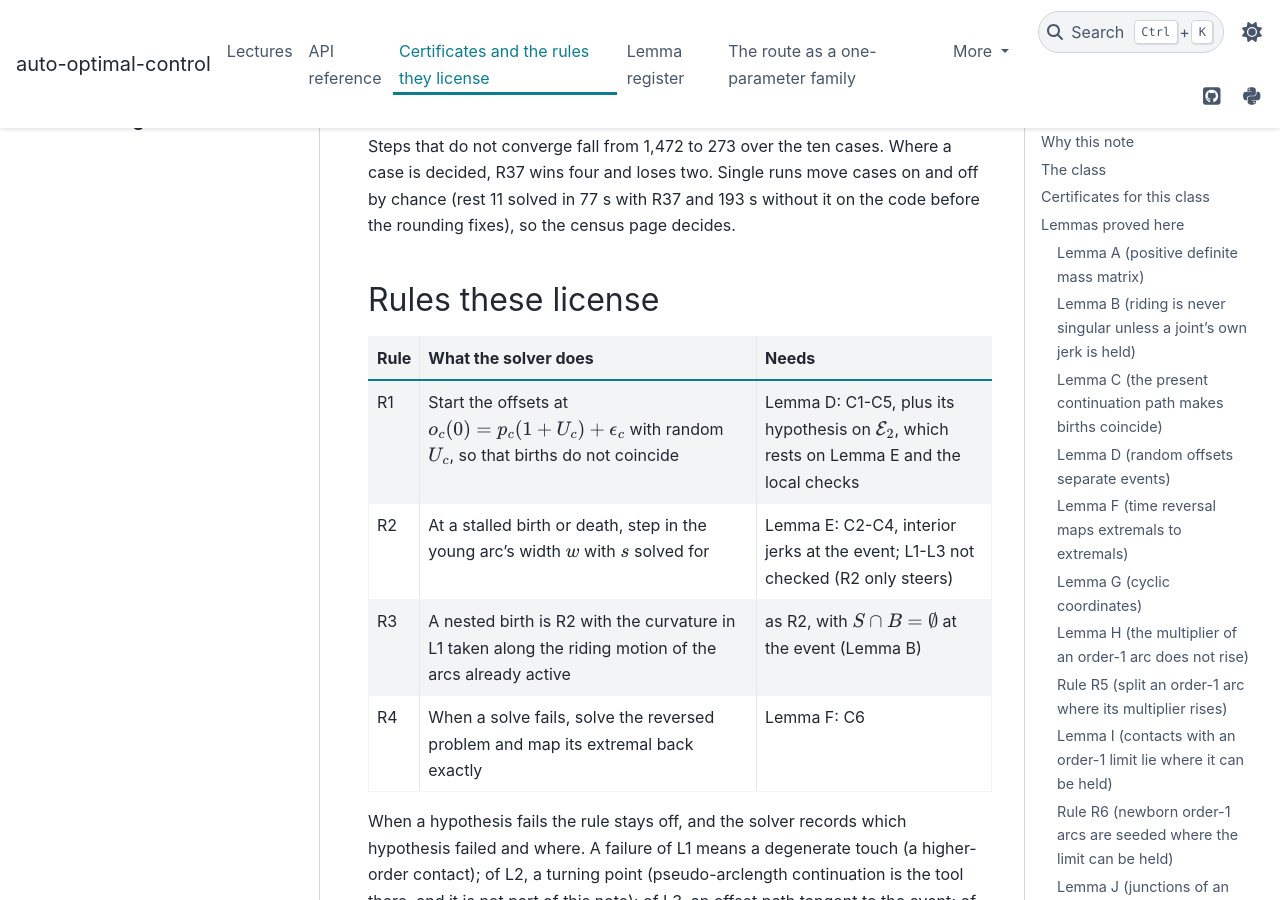
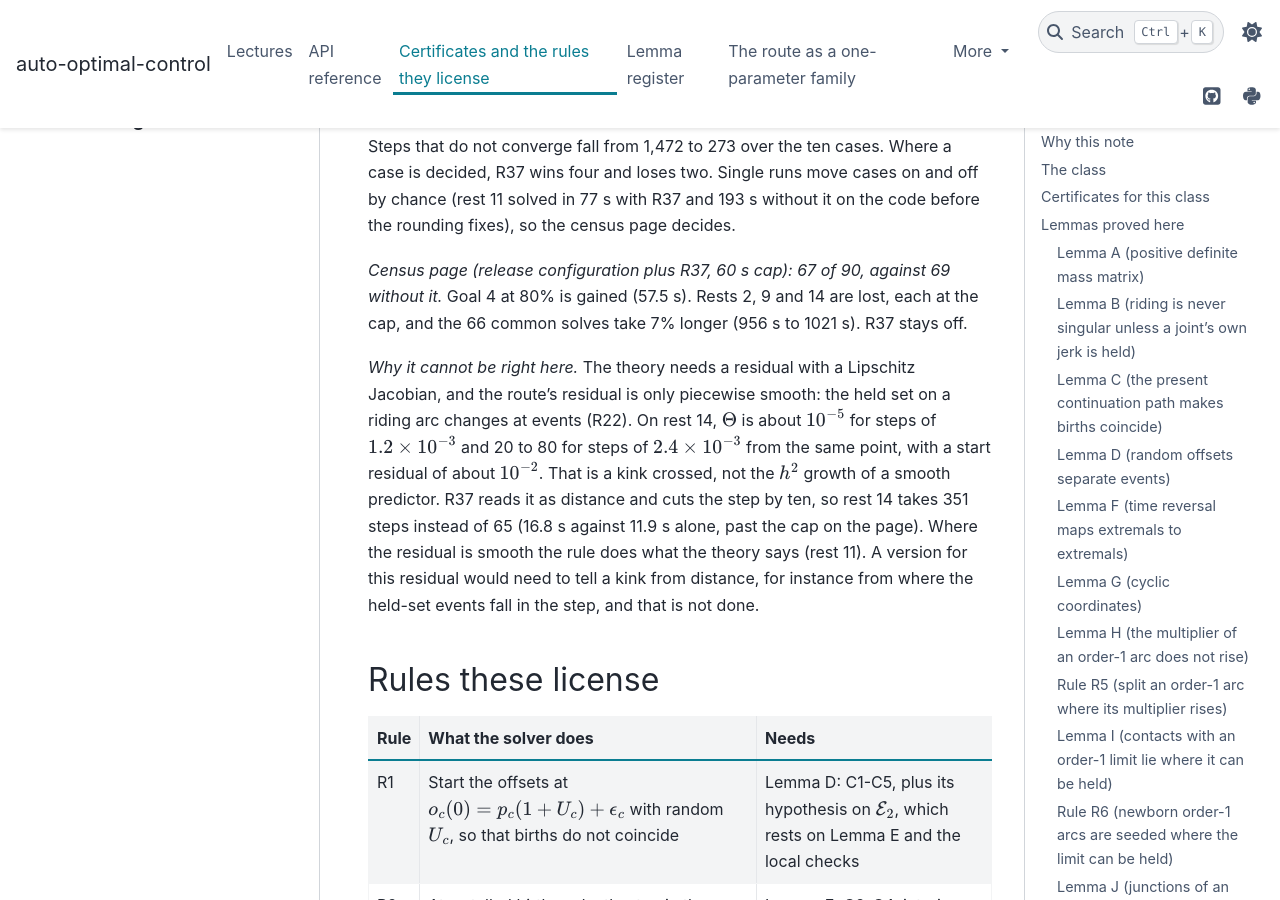
Before and after one commit to idm23/auto-optimal-control, a Sphinx documentation site: the page built from docs/notes/structure_certificates.md, in a window 1280 px wide and 900 px high, scrolled down 51386 px. Built offline with Sphinx 7.4.7 and the PyData theme 0.15.4, drawn with Linux system fonts in a browser that asks for light colours.

Commit message:
Notes and rule entry: R37 on the census page (67 against 69), and why
Co-Authored-By: Claude Opus 5.5 <noreply@anthropic.com>

```diff
--- a/docs/notes/structure_certificates.md
+++ b/docs/notes/structure_certificates.md
@@ -1961,10 +1961,25 @@ at once:
 | goal 9 at 80% | 251.1 s | unsolved (0.73) |
 | rest 1, rest 2, rest 8, rest 11 | unsolved | unsolved |
 
-Steps that do not converge fall from 1,472 to 273 over the ten cases. Where a case is decided, R37 wins
-four and loses two. Single runs move cases on and off by chance (rest 11 solved in 77 s
-with R37 and 193 s without it on the code before the rounding fixes), so the census page
-decides.
+Steps that do not converge fall from 1,472 to 273 over the ten cases. Where a case is
+decided, R37 wins four and loses two. Single runs move cases on and off by chance (rest 11
+solved in 77 s with R37 and 193 s without it on the code before the rounding fixes), so
+the census page decides.
+
+*Census page (release configuration plus R37, 60 s cap): 67 of 90, against 69 without it.*
+Goal 4 at 80% is gained (57.5 s). Rests 2, 9 and 14 are lost, each at the cap, and the 66
+common solves take 7% longer (956 s to 1021 s). R37 stays off.
+
+*Why it cannot be right here.* The theory needs a residual with a Lipschitz Jacobian, and
+the route's residual is only piecewise smooth: the held set on a riding arc changes at
+events (R22). On rest 14, $\Theta$ is about $10^{-5}$ for steps of $1.2 \times 10^{-3}$ and
+20 to 80 for steps of $2.4 \times 10^{-3}$ from the same point, with a start residual of
+about $10^{-2}$. That is a kink crossed, not the $h^2$ growth of a smooth predictor. R37
+reads it as distance and cuts the step by ten, so rest 14 takes 351 steps instead of 65
+(16.8 s against 11.9 s alone, past the cap on the page). Where the residual is smooth
+the rule does what the theory says (rest 11). A version for this residual would need to
+tell a kink from distance, for instance from where the held-set events fall in the step,
+and that is not done.
 
 ## Rules these license
 
```
Also changed, not shown: 1 other file.
